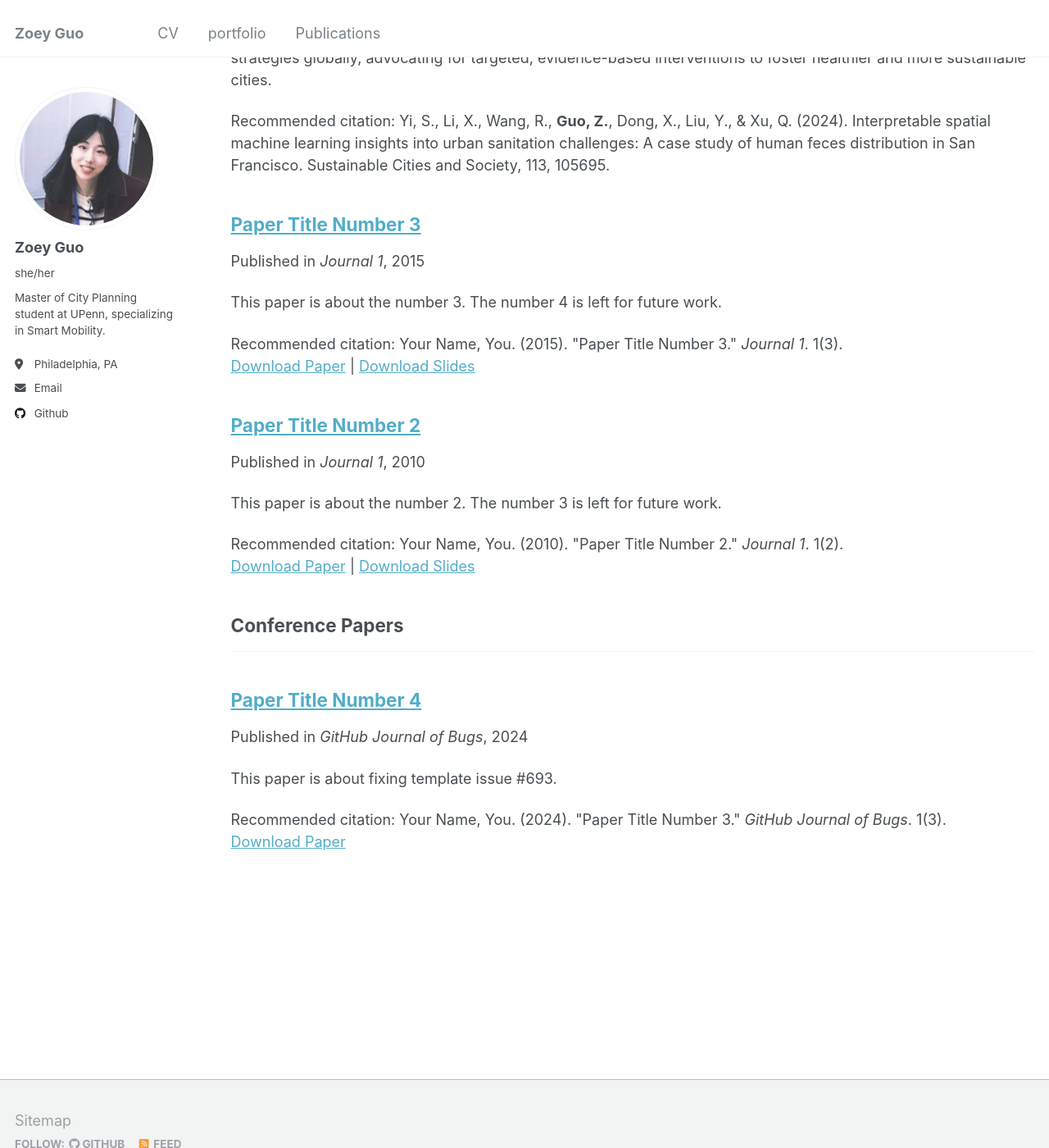
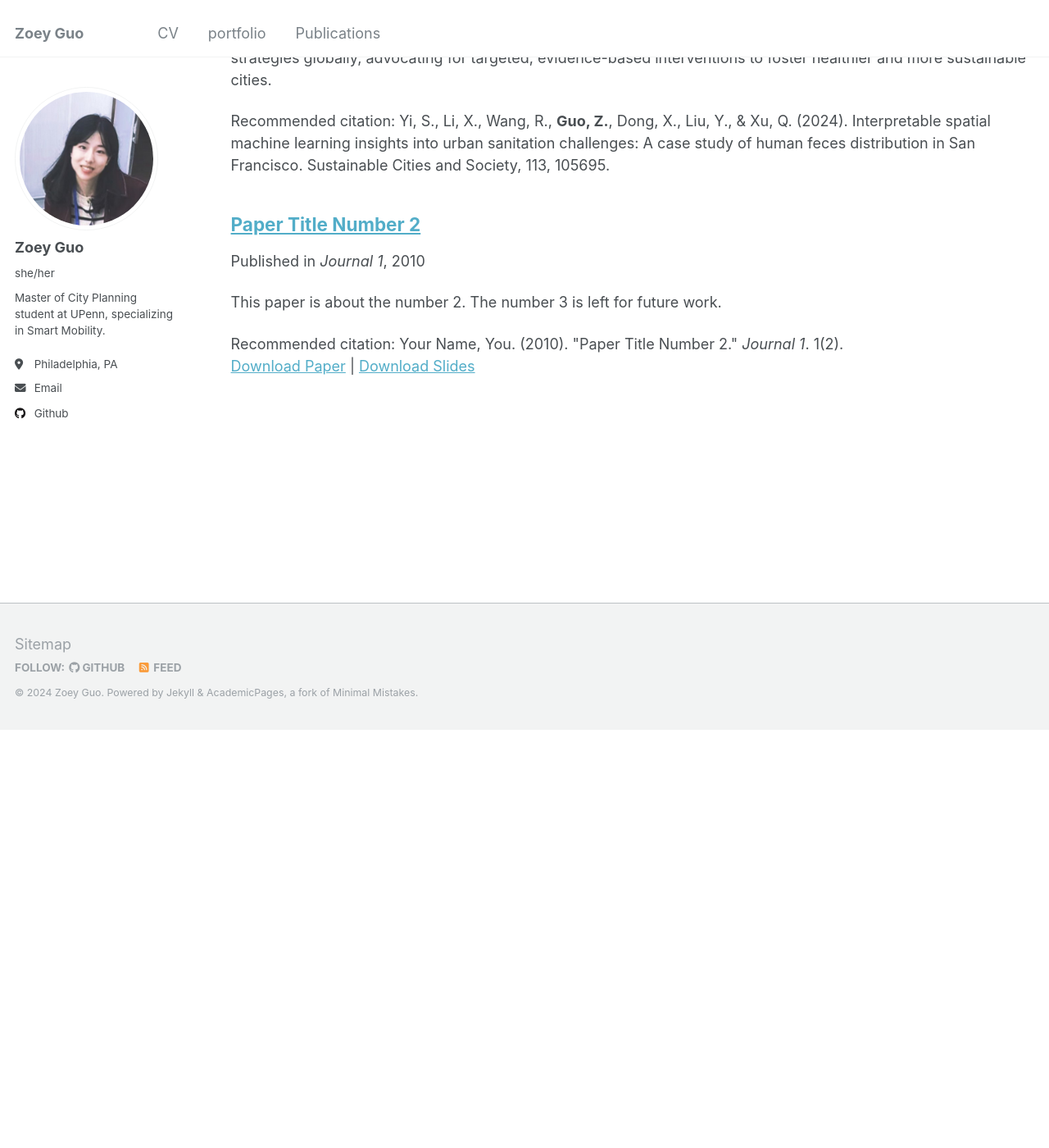
Before and after one commit to ZoeyGuo709/ZoeyGuo709.github.io, a Jekyll site: the page built from _pages/publications.html, in a window 1280 px wide and 1400 px high, scrolled down 660 px. Shown: the whole window at 82% size. Built offline with Jekyll 4.4.1, drawn with Linux system fonts in a browser that asks for light colours; after the commit the page ends 1551 px from its top, so only the background shows below that.

```diff
--- a/_publications/2015-10-01-paper-title-number-3.md
+++ /dev/null
@@ -1,14 +0,0 @@
----
-title: "Paper Title Number 3"
-collection: publications
-category: manuscripts
-permalink: /publication/2015-10-01-paper-title-number-3
-excerpt: 'This paper is about the number 3. The number 4 is left for future work.'
-date: 2015-10-01
-venue: 'Journal 1'
-slidesurl: 'http://academicpages.github.io/files/slides3.pdf'
-paperurl: 'http://academicpages.github.io/files/paper3.pdf'
-citation: 'Your Name, You. (2015). &quot;Paper Title Number 3.&quot; <i>Journal 1</i>. 1(3).'
----
-
-The contents above will be part of a list of publications, if the user clicks the link for the publication than the contents of section will be rendered as a full page, allowing you to provide more information about the paper for the reader. When publications are displayed as a single page, the contents of the above "citation" field will automatically be included below this section in a smaller font.
--- a/_publications/2024-02-17-paper-title-number-4.md
+++ /dev/null
@@ -1,13 +0,0 @@
----
-title: "Paper Title Number 4"
-collection: publications
-category: conferences
-permalink: /publication/2024-02-17-paper-title-number-4
-excerpt: 'This paper is about fixing template issue #693.'
-date: 2024-02-17
-venue: 'GitHub Journal of Bugs'
-paperurl: 'http://academicpages.github.io/files/paper3.pdf'
-citation: 'Your Name, You. (2024). &quot;Paper Title Number 3.&quot; <i>GitHub Journal of Bugs</i>. 1(3).'
----
-
-The contents above will be part of a list of publications, if the user clicks the link for the publication than the contents of section will be rendered as a full page, allowing you to provide more information about the paper for the reader. When publications are displayed as a single page, the contents of the above "citation" field will automatically be included below this section in a smaller font.
```
Also changed, not shown: _publications/2009-10-01-paper-title-number-1.md (+3 -2 lines).
